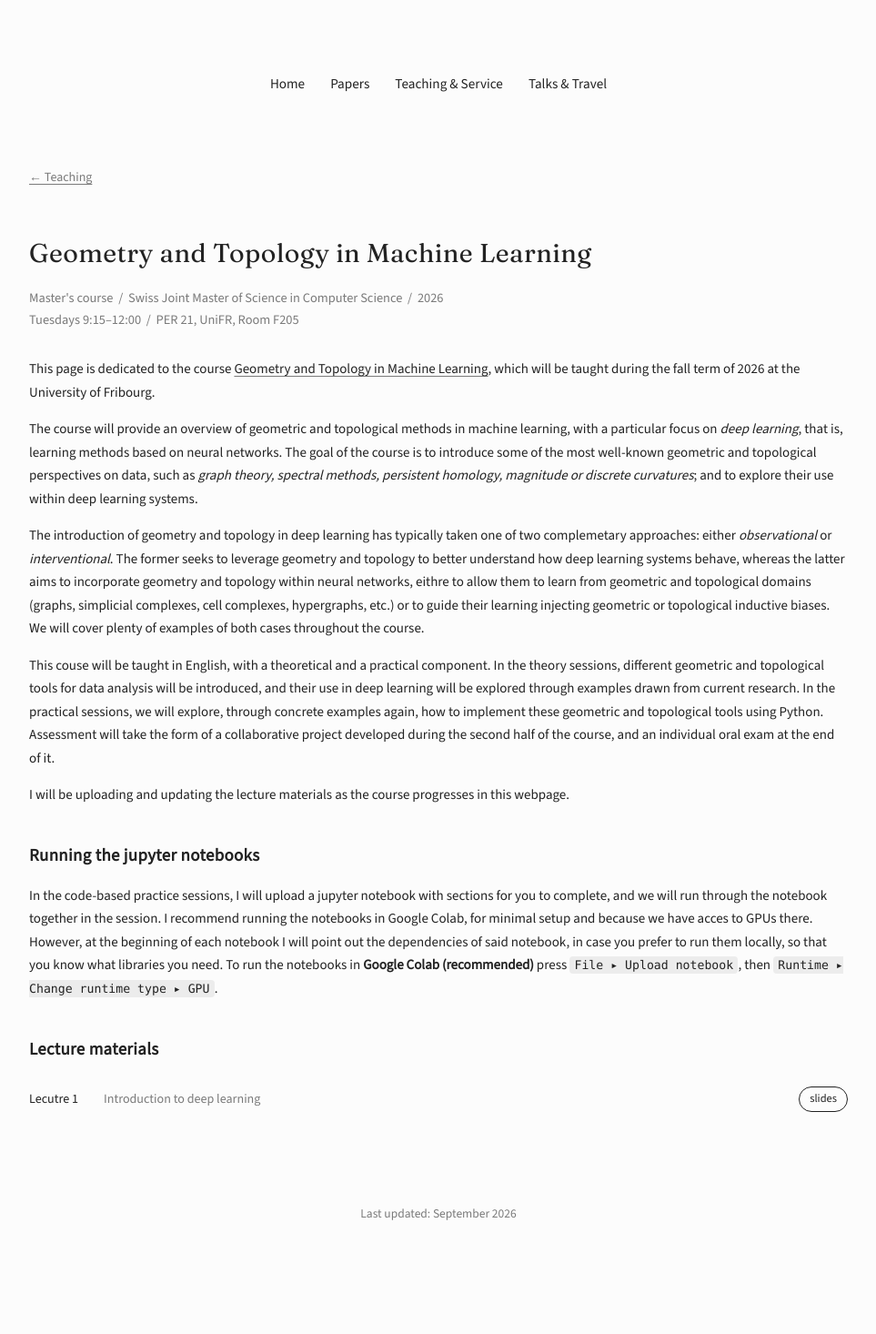
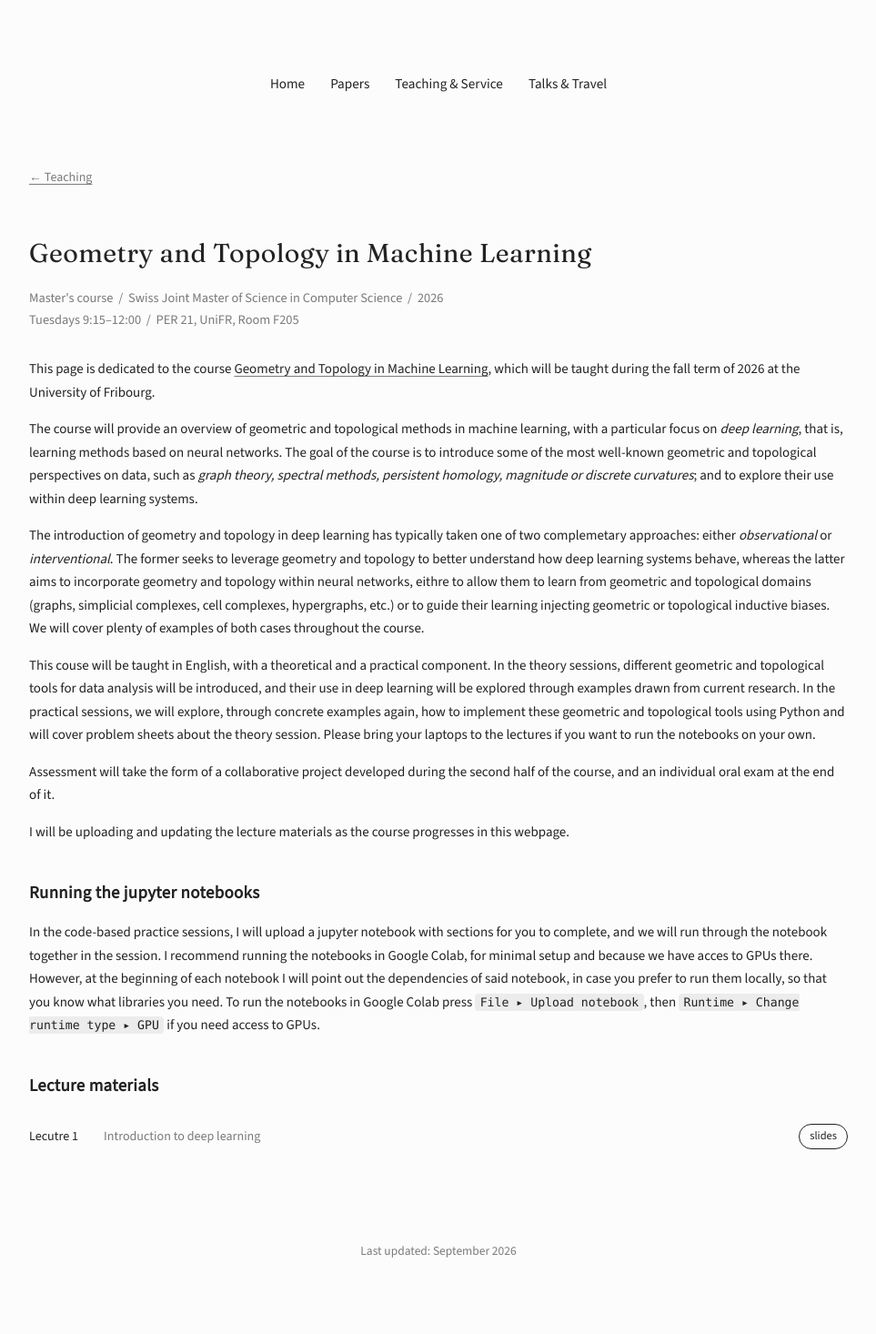
Before and after one commit to inesgare/inesgare.github.io, a Jekyll site: the page built from course-pages/gtml-2026.md, in a window 1280 px wide. Shown: the whole page at 91% size, without its empty margins (158-1121 px from the left). Built offline with Jekyll 4.4.1, drawn with Linux system fonts in a browser that asks for light colours; before the commit the page ends 1425 px from its top, so only the background shows below that.

Commit message:
changed description

```diff
--- a/course-pages/gtml-2026.md
+++ b/course-pages/gtml-2026.md
@@ -15,13 +15,15 @@ The course will provide an overview of geometric and topological methods in mach
 
 The introduction of geometry and topology in deep learning has typically taken one of two complemetary approaches: either *observational* or *interventional*. The former seeks to leverage geometry and topology to better understand how deep learning systems behave, whereas the latter aims to incorporate geometry and topology within neural networks, eithre to allow them to learn from geometric and topological domains (graphs, simplicial complexes, cell complexes, hypergraphs, etc.) or to guide their learning injecting geometric or topological inductive biases. We will cover plenty of examples of both cases throughout the course.
 
-This couse will be taught in English, with a theoretical and a practical component. In the theory sessions, different geometric and topological tools for data analysis will be introduced, and their use in deep learning will be explored through examples drawn from current research. In the practical sessions, we will explore, through concrete examples again, how to implement these geometric and topological tools using Python. Assessment will take the form of a collaborative project developed during the second half of the course, and an individual oral exam at the end of it.
+This couse will be taught in English, with a theoretical and a practical component. In the theory sessions, different geometric and topological tools for data analysis will be introduced, and their use in deep learning will be explored through examples drawn from current research. In the practical sessions, we will explore, through concrete examples again, how to implement these geometric and topological tools using Python and will cover problem sheets about the theory session. Please bring your laptops to the lectures if you want to run the notebooks on your own.
+
+Assessment will take the form of a collaborative project developed during the second half of the course, and an individual oral exam at the end of it.
 
 I will be uploading and updating the lecture materials as the course progresses in this webpage.
 
 ## Running the jupyter notebooks
 
-In the code-based practice sessions, I will upload a jupyter notebook with sections for you to complete, and we will run through the notebook together in the session. I recommend running the notebooks in Google Colab, for minimal setup and because we have acces to GPUs there. However, at the beginning of each notebook I will point out the dependencies of said notebook, in case you prefer to run them locally, so that you know what libraries you need. To run the notebooks in **Google Colab (recommended)** press `File ▸ Upload notebook`, then `Runtime ▸ Change runtime type ▸ GPU`.
+In the code-based practice sessions, I will upload a jupyter notebook with sections for you to complete, and we will run through the notebook together in the session. I recommend running the notebooks in Google Colab, for minimal setup and because we have acces to GPUs there. However, at the beginning of each notebook I will point out the dependencies of said notebook, in case you prefer to run them locally, so that you know what libraries you need. To run the notebooks in Google Colab press `File ▸ Upload notebook`, then `Runtime ▸ Change runtime type ▸ GPU` if you need access to GPUs.
 
 ## Lecture materials
 
```
